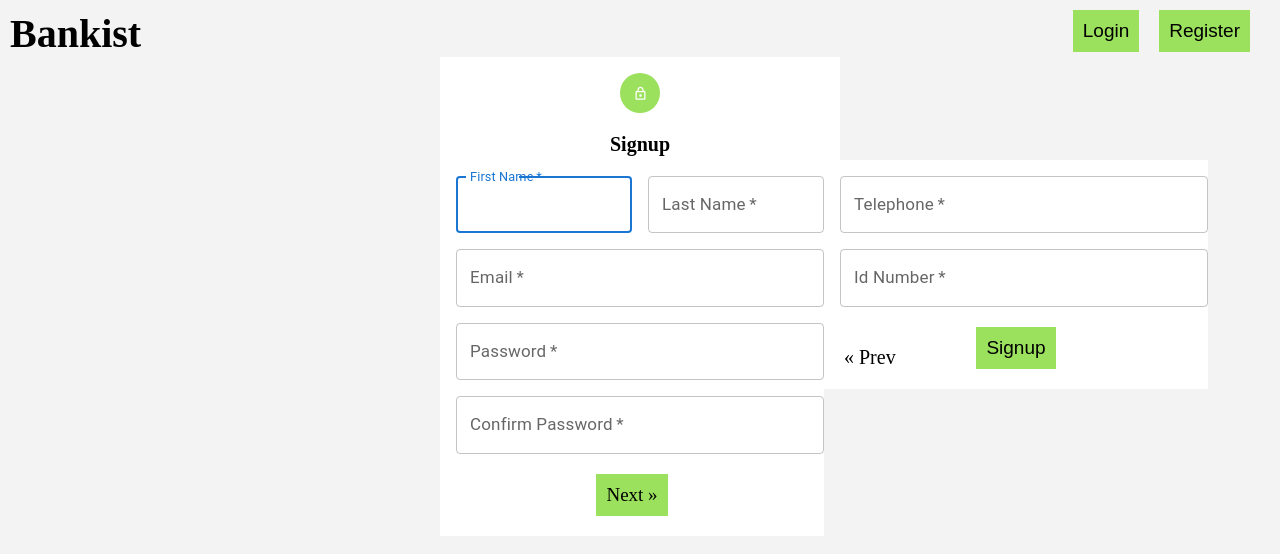
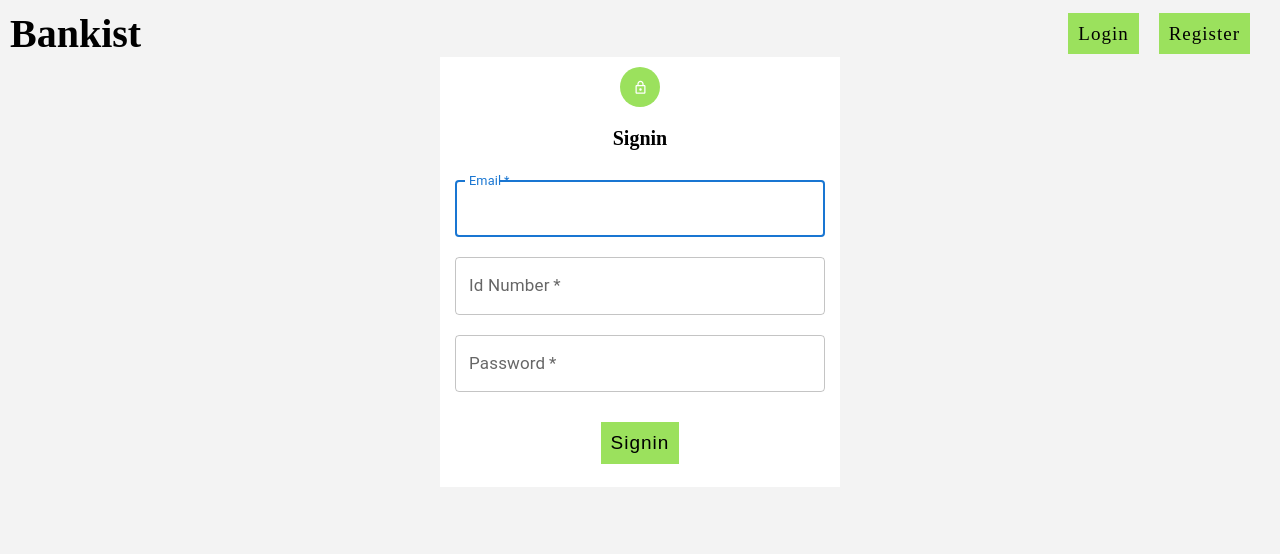
Before and after one commit to davidkiama/Bankist, a React (Create React App) app in the folder client/: page /signin in a window 1280 px wide. Shown: the top 554 px of the page. Built offline with nearby package versions, Linux system fonts and the light colour scheme.

Commit message:
Styling of auth forms complete

```diff
--- a/client/package.json
+++ b/client/package.json
@@ -13,6 +13,7 @@
     "@testing-library/user-event": "^13.5.0",
     "react": "^18.1.0",
     "react-dom": "^18.1.0",
+    "react-router-dom": "^6.3.0",
     "react-scripts": "5.0.1",
     "web-vitals": "^2.1.4"
   },
--- a/client/src/App.js
+++ b/client/src/App.js
@@ -1,16 +1,24 @@
 import React from "react";
+import { BrowserRouter, Routes, Route } from "react-router-dom";
 
 // custom components
 import Header from "./components/Header/Header";
 
+import Home from "./components/Home/Home";
 import Signup from "./components/Auth/Signup";
+import Signin from "./components/Auth/Signin";
 
 function App() {
   return (
-    <>
+    <BrowserRouter>
       <Header />
-      <Signup />
-    </>
+
+      <Routes>
+        <Route path="/" exact element={<Home />} />
+        <Route path="signup" element={<Signup />} />
+        <Route path="signin" element={<Signin />} />
+      </Routes>
+    </BrowserRouter>
   );
 }
 
--- a/client/src/components/Auth/Auth.css
+++ b/client/src/components/Auth/Auth.css
@@ -1,7 +1,8 @@
 .box {
   width: 40rem;
   margin: auto;
-  padding: 1.6rem;
+  padding: 1rem;
+  height: 43rem;
   background-color: var(--color-white);
 }
 
@@ -23,8 +24,6 @@
 .form {
   display: flex;
   position: relative;
-
-  background-color: var(--color-white);
 }
 
 .form--page {
@@ -32,21 +31,28 @@
   top: 0;
   left: 0;
 
-  background-color: var(--color-white);
-
   transition: all 0.3s ease-in-out;
 }
 
+.css-mhc70k-MuiGrid-root {
+  margin-top: 0 !important;
+  width: 100% !important;
+  margin-left: 0 !important;
+}
+
 .page1 {
-  transform: translateX(-100%);
+  transform: translateX(-110%);
+  opacity: 0;
 }
 
 .page2 {
-  transform: translateX(100%);
+  transform: translateX(110%);
+  opacity: 0;
 }
 
 .active-form {
   transform: translateX(0);
+  opacity: 1;
 }
 
 .box label,
@@ -72,3 +78,25 @@
 .switch--prev:hover {
   background-color: var(--color-grey);
 }
+
+.MuiGrid-item {
+  padding: 1rem 0.5rem !important;
+}
+
+/*
+Styling documentation:
+.box - Is the static box that holds the form and has a defined height
+because thr elements are absolutely positioned.
+
+.form has two pages, page1 and page2.
+each page has an opacity of 0 and a transform of translateX(-110%).
+so as to have them not visible as the page loads.
+
+
+.active-form - adds styling to make the relevant page visible by translating to 0 and reseting
+opacity to 1.
+
+This is the class that is added or removed from the page1 and page2 elements.
+
+
+*/
--- a/client/src/components/Auth/Signin.js
+++ b/client/src/components/Auth/Signin.js
@@ -1,12 +1,29 @@
-import React from "react";
-import { TextField } from "@material-ui/core";
+import React, { useState } from "react";
+import { Grid, Avatar } from "@mui/material/";
+import LockOutlinedIcon from "@mui/icons-material/LockOutlined";
+
+import Input from "./Input";
+import "./Auth.css";
 
 function Signin() {
+  const handleChange = () => {};
   return (
     <div className="box">
+      <Avatar className="box__avatar">
+        <LockOutlinedIcon />
+      </Avatar>
       <h4 className="heading-4 box__heading">Signin</h4>
+
       <form className="form auth__form">
-        <TextField name="firstName" label="First Name" />
+        <Grid container spacing={2} className="form--page  page1  active-form ">
+          <Input name="email" label="Email" autoFocus handleChange={handleChange} />
+          <Input name="IdNumber" label="Id Number" handleChange={handleChange} />
+          <Input name="password" label="Password" handleChange={handleChange} />
+
+          <button type="submit" className="btn form__btn">
+            Signin
+          </button>
+        </Grid>
       </form>
     </div>
   );
--- a/client/src/components/Auth/Signup.js
+++ b/client/src/components/Auth/Signup.js
@@ -24,7 +24,7 @@
         <Grid container spacing={2} className={`form--page  page1 ${page1 && "active-form "}`}>
           <Input name="firstName" label="First Name" half autoFocus handleChange={handleChange} />
           <Input name="lastName" label="Last Name" half handleChange={handleChange} />
-          <Input name="email" label="Email" handleChange={handleChange} />
+
           <Input name="password" label="Password" handleChange={handleChange} />
           <Input name="confirmPassword" label="Confirm Password" handleChange={handleChange} />
 
@@ -34,6 +34,7 @@
         </Grid>
 
         <Grid container spacing={2} className={`form--page page2 ${!page1 && "active-form "}`}>
+          <Input name="email" label="Email" handleChange={handleChange} />
           <Input name="telphone" label="Telephone" handleChange={handleChange} />
           <Input name="IdNumber" label="Id Number" handleChange={handleChange} />
 
--- a/client/src/components/Header/Header.css
+++ b/client/src/components/Header/Header.css
@@ -1,6 +1,13 @@
 .header {
   display: flex;
   justify-content: space-between;
+  align-items: center;
+}
+
+.header a {
+  text-decoration: none;
+  color: inherit;
+  font-family: inherit;
 }
 
 .header__btn {
--- a/client/src/components/Header/Header.js
+++ b/client/src/components/Header/Header.js
@@ -1,16 +1,24 @@
 import React from "react";
+import { Link } from "react-router-dom";
 import "./Header.css";
 
 function Header() {
   return (
     <header className="header">
       <div className="logo">
-        <h1 className="logo__name heading-1">Bankist</h1>
+        <h1 className="logo__name heading-1">
+          <Link to="">Bankist</Link>
+        </h1>
       </div>
 
       <div className="header__btns">
-        <button className="btn header__btn">Login</button>
-        <button className="btn header__btn">Register</button>
+        <Link to="signin" className="btn header__btn">
+          Login
+        </Link>
+
+        <Link to="signup" className="btn header__btn">
+          Register
+        </Link>
       </div>
     </header>
   );
--- /dev/null
+++ b/client/src/components/Home/Home.js
@@ -0,0 +1,7 @@
+import React from "react";
+
+function Home() {
+  return <div>Home</div>;
+}
+
+export default Home;
--- a/client/src/index.css
+++ b/client/src/index.css
@@ -36,6 +36,7 @@
 
 .btn {
   padding: 1rem;
+  letter-spacing: 1px;
   cursor: pointer;
   border: none;
   font-size: 1.9rem;
```
Also changed, not shown: 1 other file (tests, documents, lock files or other folders).
